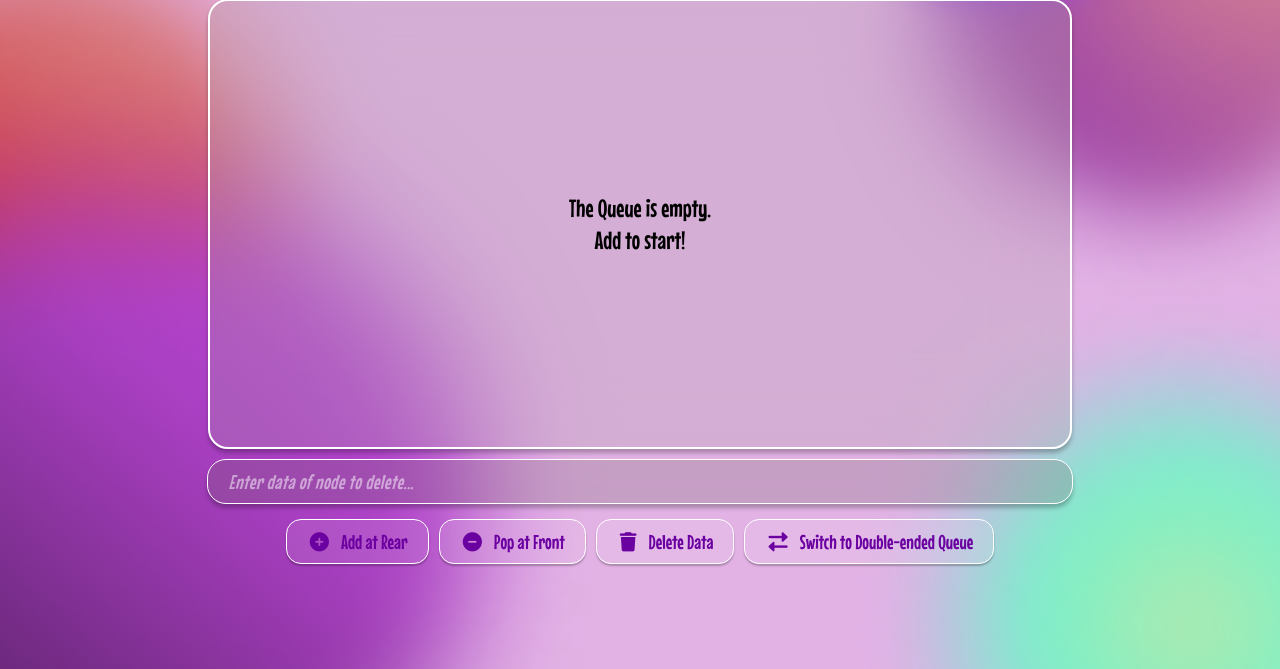
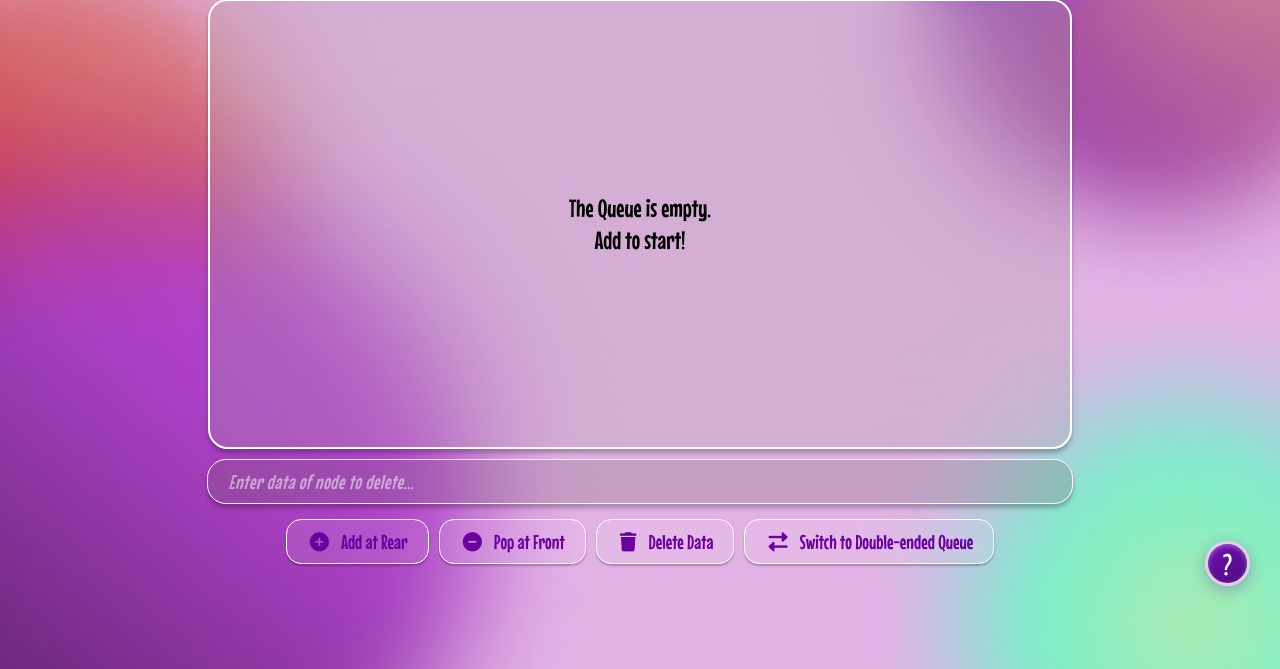
Before and after one commit to aidantiu/dsa_portfolio, a Flask app: page /queue in a window 1280 px wide. Shown: the part 184-853 px from the top of the page. Run offline with Flask 3, Linux system fonts and the light colour scheme.

Commit message:
Add "How to Use" modal and button for queue operations simulator.

```diff
--- a/portfolio/app/static/scripts/queue-script.js
+++ b/portfolio/app/static/scripts/queue-script.js
@@ -41,17 +41,20 @@ document.addEventListener("DOMContentLoaded", () => {
     }
 });
 
-// For modal contents
-document.querySelector('.queue-conversion-text h1', '.empty p').addEventListener('click', () => {
+// For how-to-use modal button
+// Show modal on button click
+document.getElementById('showHowToUse').addEventListener('click', () => {
     document.getElementById('howToUseModal').classList.add('active');
     document.querySelector('.modal-content').classList.add('active');
 });
 
+// Close modal with X button
 document.getElementById('closeModal').addEventListener('click', () => {
     document.getElementById('howToUseModal').classList.remove('active');
     document.querySelector('.modal-content').classList.remove('active');
 });
 
+// Close modal when clicking overlay
 document.querySelector('.modal-overlay').addEventListener('click', (e) => {
     if (e.target.classList.contains('modal-overlay')) {
         document.getElementById('howToUseModal').classList.remove('active');
--- a/portfolio/app/static/styles/queue-style.css
+++ b/portfolio/app/static/styles/queue-style.css
@@ -40,30 +40,57 @@ body{
 /* Modal Styling */
 .queue-conversion-text h1 {
     color: #000000;
-    transition: color 0.3s ease;
-    position: relative;
 }
 
-.queue-conversion-text h1:hover {
-    color: #6b00a1;
+.how-to-use-button {
+    display: flex;
+    align-items: center;
+    justify-content: center;
+    width: 45px;
+    height: 45px;
+    padding: 10px;
+
+    /* Enhanced styling */
+    background: linear-gradient(145deg,
+    rgba(128, 0, 200, 0.95) 0%,
+    rgba(98, 0, 155, 0.95) 35%,
+    rgba(75, 0, 130, 0.95) 100%
+    );
+    border: 3px solid rgba(255, 255, 255, 0.8);
+    border-radius: 50%;
+    color: white;
     cursor: pointer;
+    font-family: 'Mouse Memoirs', sans-serif;
+    font-size: 30px;
+
+    /* Effects */
+    box-shadow: 0 4px 15px rgba(107, 0, 161, 0.3),
+                inset 0 2px 5px rgba(255, 255, 255, 0.3);
+    backdrop-filter: blur(5px);
+    transition: all 0.3s cubic-bezier(0.175, 0.885, 0.32, 1.275);
+
+    /* Position */
+    position: fixed;
+    bottom: 30px;
+    right: 30px;
+    z-index: 999;
 }
 
-.queue-conversion-text h1::after {
-    content: "?";
-    position: absolute;
-    right: -20px;
-    top: 50%;
-    transform: translateY(-50%);
-    font-size: 40px;
-    opacity: 0;
-    color: #6b00a1;
-    transition: opacity 0.3s ease-in-out;
+.how-to-use-button:hover {
+    transform: translateY(-3px) scale(1.05);
+    box-shadow: 0 4px 12px rgba(107, 0, 161, 0.5);
+    background: linear-gradient(145deg,
+    rgba(128, 0, 200, 0.95) 0%,
+    rgba(98, 0, 155, 0.95) 35%,
+    rgba(75, 0, 130, 0.95) 100%
+    );
 }
 
-.queue-conversion-text h1:hover::after {
-    opacity: 1;
+.how-to-use-button:active {
+    transform: translateY(-3px) scale(1.05);
+    box-shadow: 0 2px 8px rgba(107, 0, 161, 0.3);
 }
+
 
 
 .modal-overlay {
--- a/portfolio/app/templates/queue.html
+++ b/portfolio/app/templates/queue.html
@@ -60,21 +60,6 @@
                         <img src="{{ url_for('static', filename='icons/exclamation-circle.svg') }}" alt="Check Icon" />
                         <p>{{ validation_string }}</p>
                         {% endif %}
-                    </div>
-                </div>
-            </div>
-
-            <!-- "How to Use" Modal -->
-            <div class="modal-overlay" id="howToUseModal">
-                <div class="modal-content">
-                    <i class="fa-solid fa-x" id="closeModal"></i>
-                    <h2>How to Use Queue Operations Simulator?</h2>
-                    <div class="modal-content-text">
-                        <ol>
-                            {% for step in instruction_steps %}
-                                <li>{{ step }}</li>
-                            {% endfor %}
-                        </ol>
                     </div>
                 </div>
             </div>
@@ -178,6 +163,24 @@
                 </div>
             </form>
         </div>
+
+        <!-- "How to Use" Modal -->
+        <div class="modal-overlay" id="howToUseModal">
+            <div class="modal-content">
+                <i class="fa-solid fa-x" id="closeModal"></i>
+                <h2>How to Use Queue Operations Simulator?</h2>
+                <div class="modal-content-text">
+                    <ol>
+                        {% for step in instruction_steps %}
+                            <li>{{ step }}</li>
+                        {% endfor %}
+                    </ol>
+                </div>
+            </div>
+        </div>
+
+        <!-- Add fixed How to Use button -->
+        <button class="how-to-use-button" id="showHowToUse">?</button>
     </main>
 
     <!-- Link to external JS files -->
```
